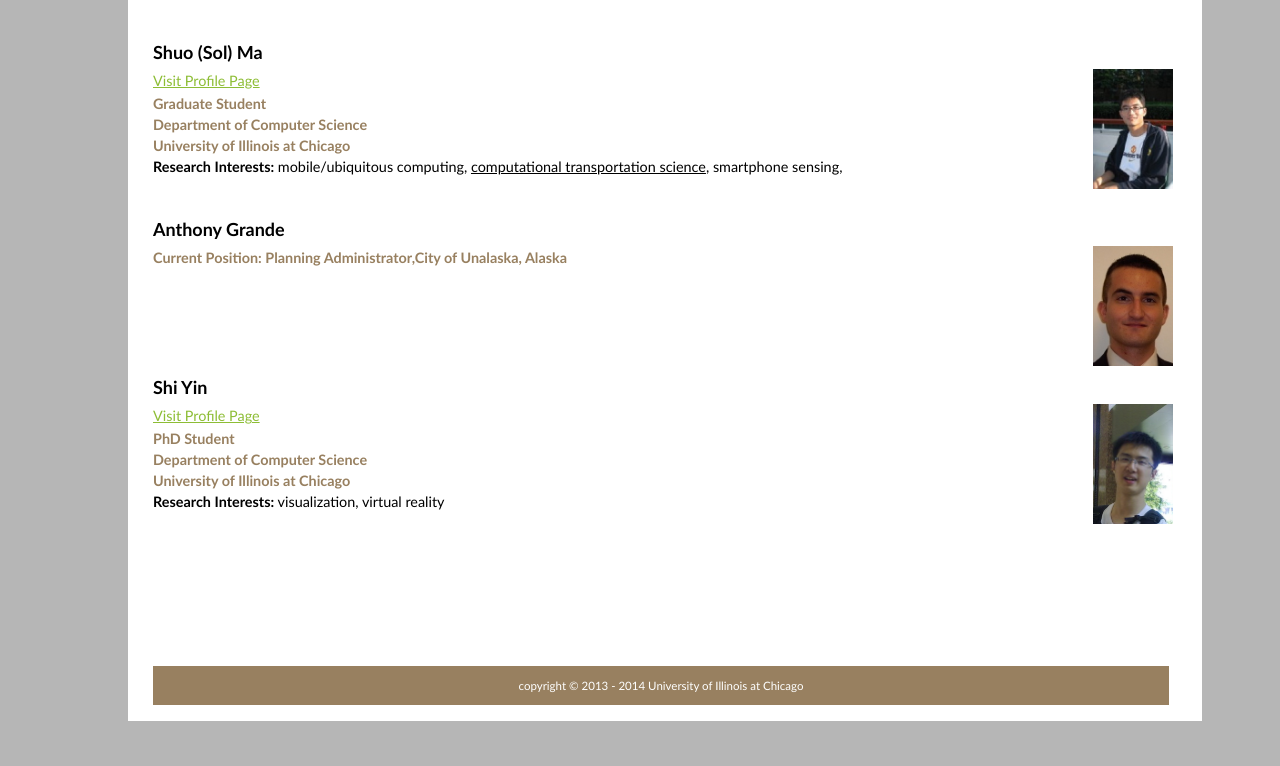
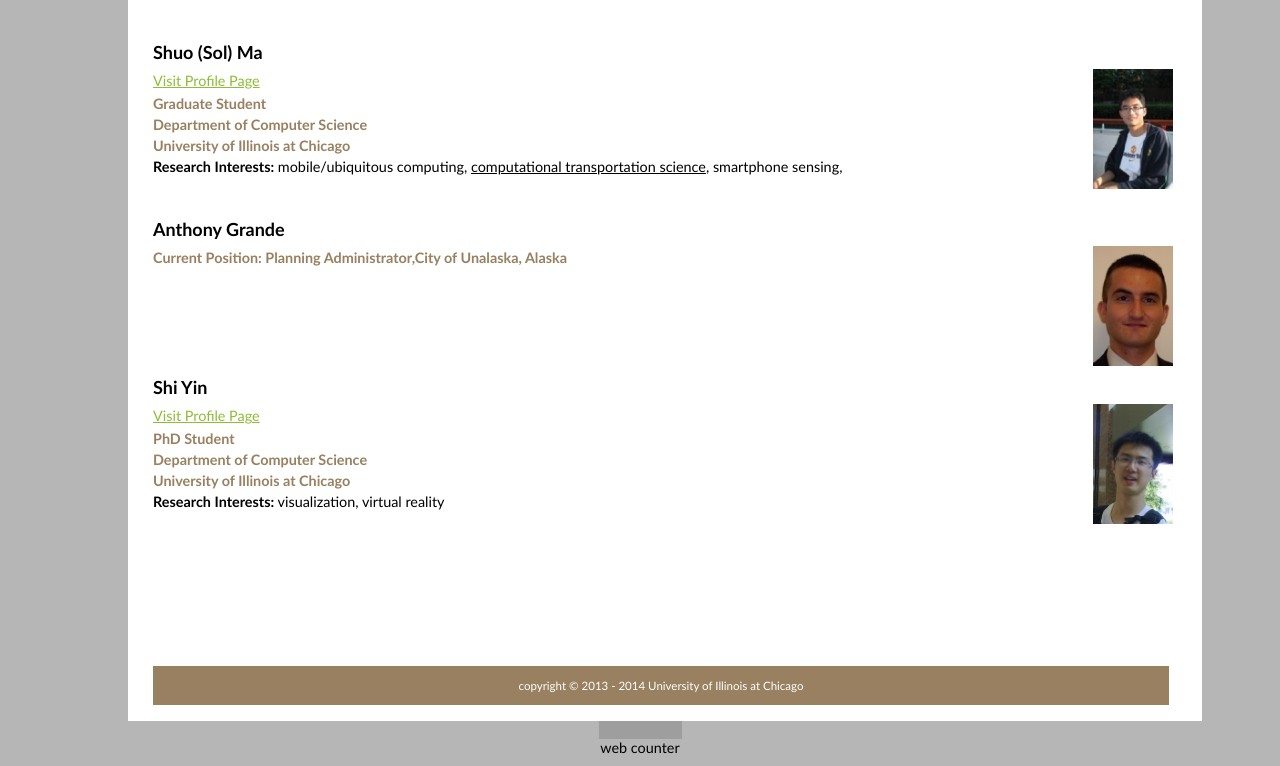
Before and after one commit to joysword/nurail, a plain HTML site: page OurTeam.html in a window 1280 px wide. Shown: the part 633-1399 px from the top of the page. Before the commit the page ends 1365 px from the top, so only its background shows below. Drawn offline with Linux system fonts and the light colour scheme; grey boxes are pictures that could not be loaded.

Commit message:
temporarily enabling simple hit counter again

```diff
--- a/OurTeam.html
+++ b/OurTeam.html
@@ -123,6 +123,11 @@
 
         </div>
 
+                <!-- Start of SimpleHitCounter Code -->
+<div align="center"><a href="http://www.simplehitcounter.com" target="_blank"><img src="http://simplehitcounter.com/hit.php?uid=1803512&f=16777215&b=0" border="0" height="18" width="83" alt="web counter"></a><br><a href="http://www.simplehitcounter.com" target="_blank" style="text-decoration:none;">web counter</a></div>
+<!-- End of SimpleHitCounter Code -->
+
+
     </div>
 
 </body>
```
Also changed, not shown: acknowledgement.html (+3 -0 lines), checklist.html (+4 -0 lines), index.html (+4 -0 lines), interactive_maptool.html (+5 -0 lines), map.html (+4 -0 lines), methodology.html (+4 -0 lines), resource.html (+4 -0 lines).
